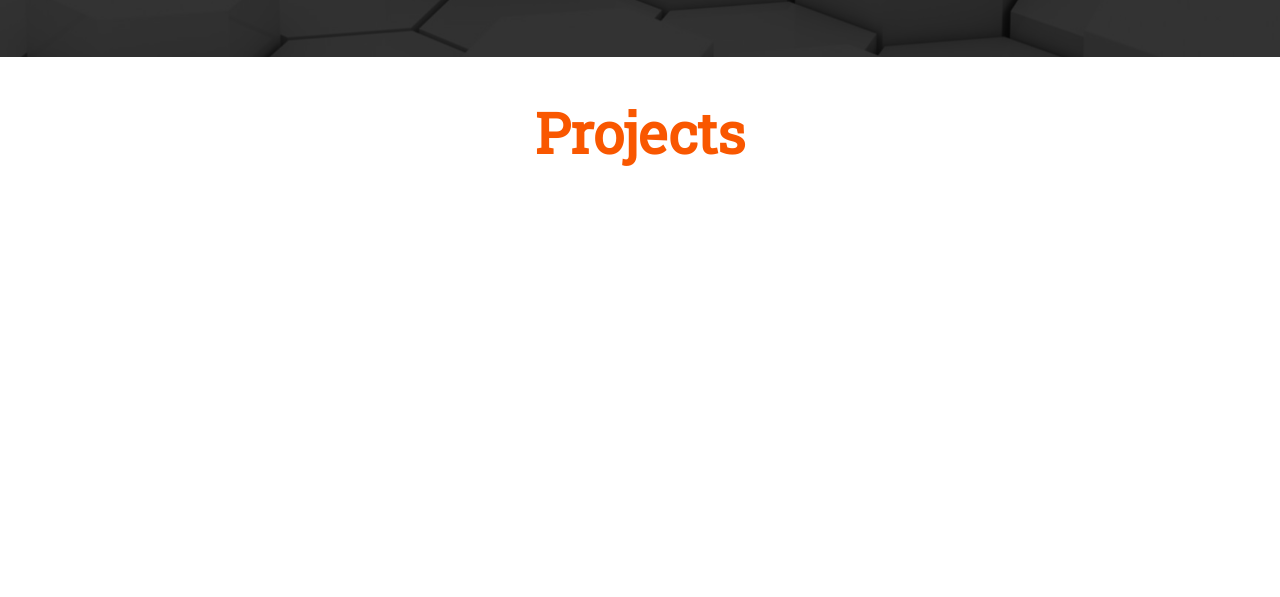
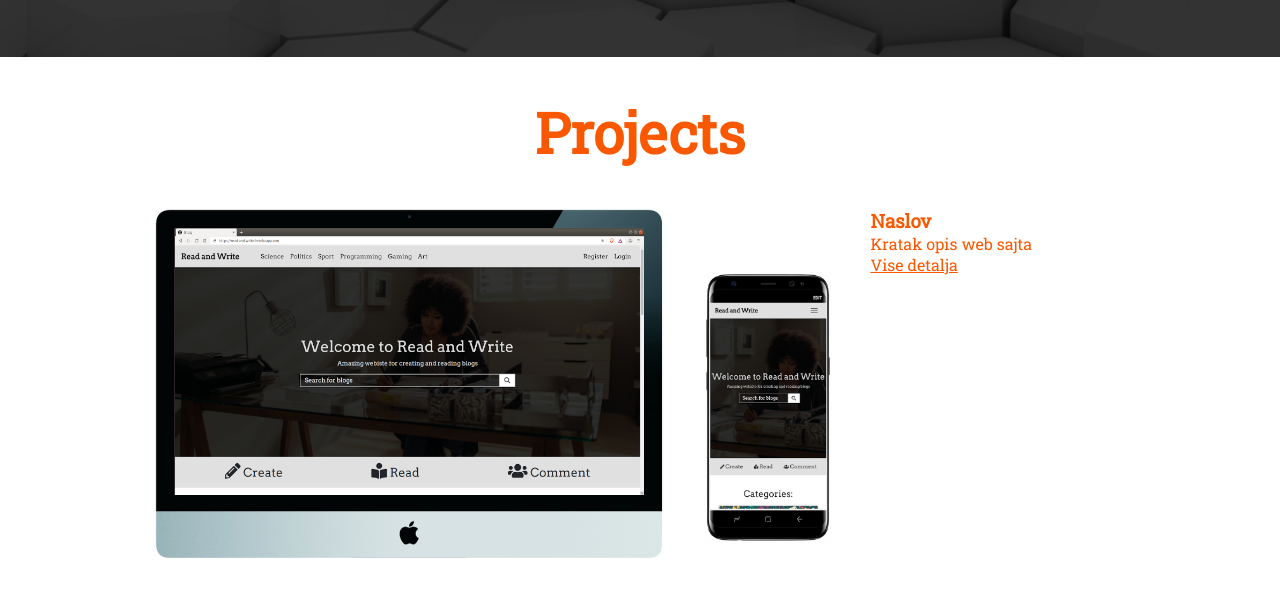
Before and after one commit to nciganovic/Second-Portfolio-old, a plain HTML site: page index.html in a window 1280 px wide. Shown: the part 743-1340 px from the top of the page. Drawn offline with Linux system fonts and the light colour scheme.

Commit message:
Better images for projects

```diff
--- a/css/style.css
+++ b/css/style.css
@@ -86,7 +86,7 @@ h1{
 /*** Projects ***/
 #projects{
     width: 100%;
-    height: 100vh;
+    min-height: 100vh;
 }
 #projects h2{
     text-align: center;
@@ -98,8 +98,24 @@ h1{
 }
 .single-project{
     width:100%;
+    display: flex;
+    justify-content: center;
 }
-.single-project img{
+#img-1-holder{
+    width: 40%;
+}
+#img-2-holder{
+    width: 10%;
+    margin-left: 3%;
+    margin-right: 3%;
+    padding-top: 5%;
+}
+#info{
+    width: 20%;
+}
+#img-1-holder img{
     width: 100%;
-    height: 100%;
 }
+#img-2-holder img{
+    width: 100%;
+}
--- a/index.html
+++ b/index.html
@@ -30,10 +30,17 @@
             <h2>Projects</h2>
             <div id="all-projects">
                 <div class="single-project">
-
-                </div>
-                <div class="single-project">
-
+                    <div id="img-1-holder">
+                        <img src="img/macProj1.png" alt="Desktop 1">
+                    </div>
+                    <div id="img-2-holder">
+                        <img src="img/mobileProj1-small.png" alt="Mobile 1">
+                    </div>
+                    <div id="info">
+                        <h3>Naslov</h3>
+                        <p>Kratak opis web sajta</p>
+                        <a href="#">Vise detalja</a>
+                    </div>
                 </div>
             </div>
         </div>
```
Also changed, not shown: img/macProj1.png (added), img/macProj2.png (added), img/mobileProj1-small.png (added), img/mobileProj1.png (added), img/mobileProj2-small.png (added), img/mobileProj2.png (added), img/pcProj1.jpg (added), img/pcProj1E.jpg (added), img/pcProj2.jpg (added), img/pcProj2E.jpg (added).
